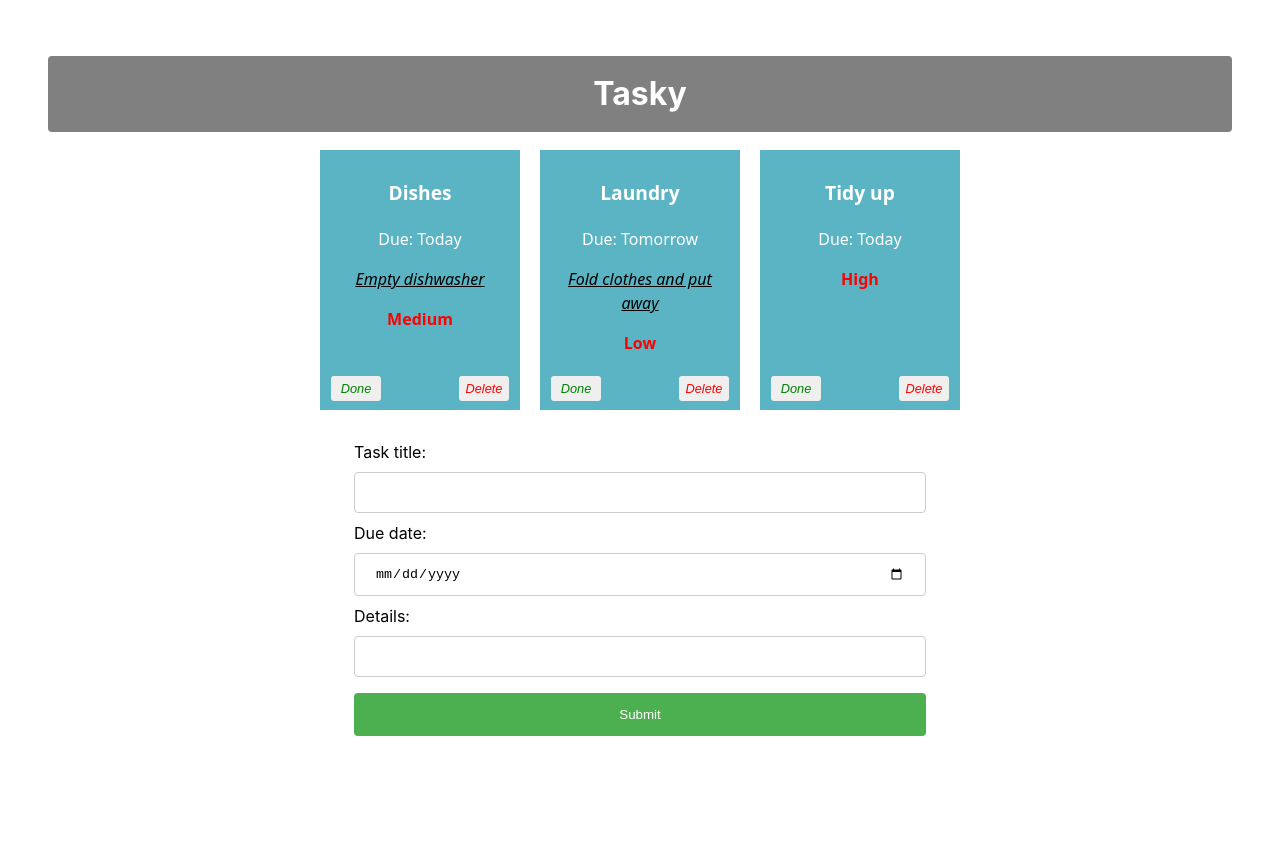
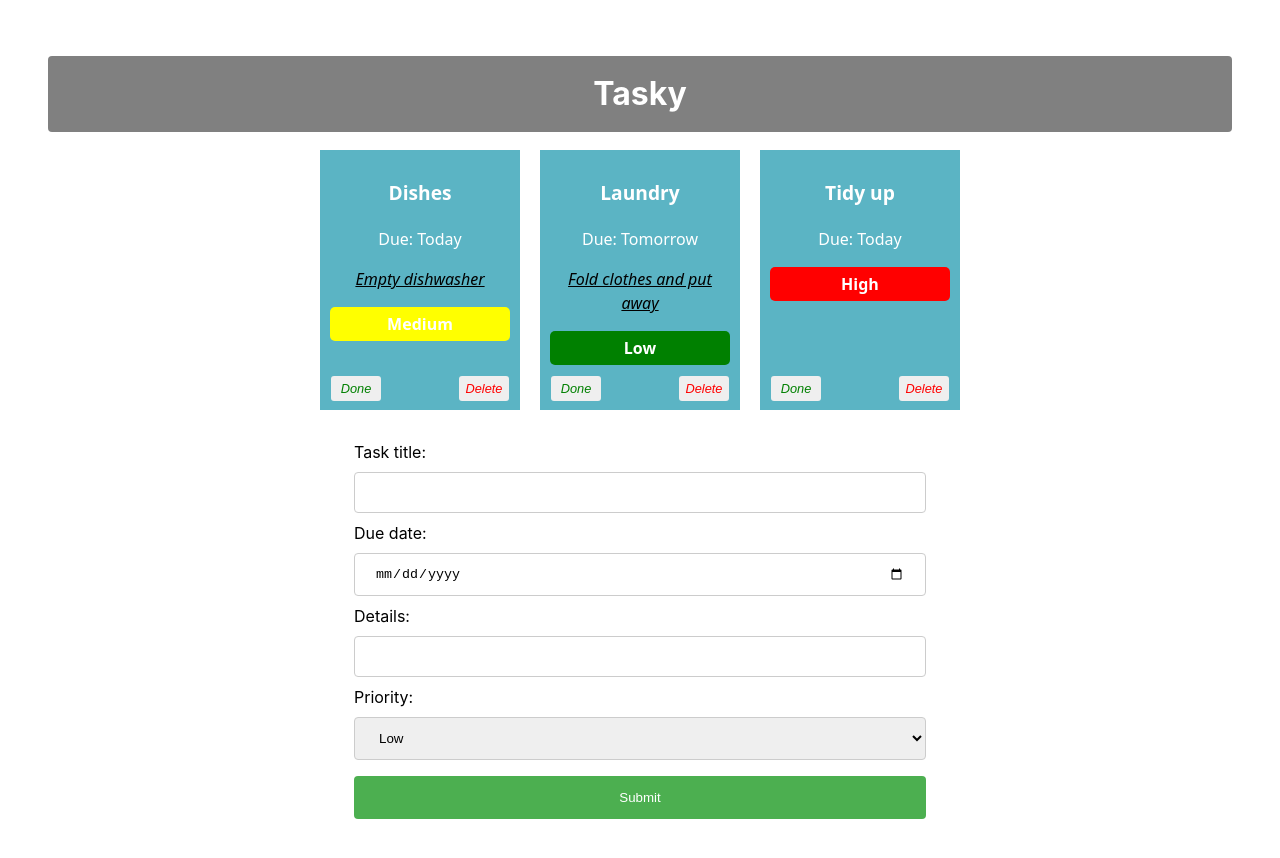
Before and after one commit to AgnieszkaaK/react-basics-labs, a React (Vite) app in the folder tasky/: page / in a window 1280 px wide. Shown: the top 858 px of the page. Before the commit the page ends 812 px from the top, so only its background shows below. Built offline with nearby package versions, Linux system fonts and the light colour scheme.

Commit message:
Tasky Lab 2b - Exercises Complete

```diff
--- a/tasky/src/App.css
+++ b/tasky/src/App.css
@@ -71,7 +71,7 @@
   right: 5px;
   color: red;
 }
-input[type=text], input[type=date] {
+input[type=text], input[type=date],select {
   width: 100%;
   padding: 12px 20px;
   margin: 8px 0;
--- a/tasky/src/App.jsx
+++ b/tasky/src/App.jsx
@@ -18,8 +18,10 @@
     const [ formState, setFormState ] = useState({
     title: "",
     description: "",
-    deadline: ""
+    deadline: "",
+    priority: ""
   });
+
 
   const doneHandler = (taskIndex) => {
     const tasks = [...taskState.tasks];
@@ -45,6 +47,9 @@
           break;
       case "deadline":
           form.deadline = event.target.value;
+          break;
+      case "priority":
+          form.priority = event.target.value;
           break;
       default:
           form = formState;
@@ -80,8 +85,6 @@
       markDone={() => doneHandler(index)}
       deleteTask = {() => deleteHandler(index)}
 
-
-
     />
   ))}
 
--- a/tasky/src/components/Form.jsx
+++ b/tasky/src/components/Form.jsx
@@ -20,6 +20,14 @@
         <input type="text" name="description" onChange={(event) => props.change(event)} />
     </label>
 
+<label>Priority:
+    <select name="priority" required onChange={(event) => props.change(event)} defaultValue = "">
+            <option value="Low">Low</option>
+            <option value="Medium">Medium</option>
+            <option value="High">High</option>
+    </select>
+</label>
+    <br />
         <input type="submit" value="Submit" />
         </form>
     </div>
--- a/tasky/src/components/Task.jsx
+++ b/tasky/src/components/Task.jsx
@@ -1,13 +1,35 @@
 import React from 'react';
 
 const Task = (props) => {
+    const getPriorityColor = (priority) => {
+        switch(priority) {
+            case "High":
+                return { backgroundColor: "red", color: "white" };
+            case "Medium":
+                return { backgroundColor: "yellow", color: "white" };
+            case "Low":
+                return { backgroundColor: "green", color: "white" };
+            default:
+                return {};
+        }
+    };
 
     return (
   <div className="card" style={{backgroundColor: props.done ? 'lightgrey' : '#5bb4c4'}}>
             <p className="title">{props.title}</p>
             <p>Due: {props.deadline}</p>
             <p className="description"> {props.description}</p>
-            <p className="priority">{props.priority}</p>
+            <p
+                className="priority"
+                style={{
+                    ...getPriorityColor(props.priority),
+                    padding: "5px",
+                    borderRadius: "5px",
+                    textAlign: "center",
+                    fontWeight: "bold",
+                  }}
+            >
+            {props.priority}</p>
             <button onClick={props.markDone} className='doneButton'>Done</button>
             <button className='deleteButton' onClick={props.deleteTask}>Delete</button>
 
```
